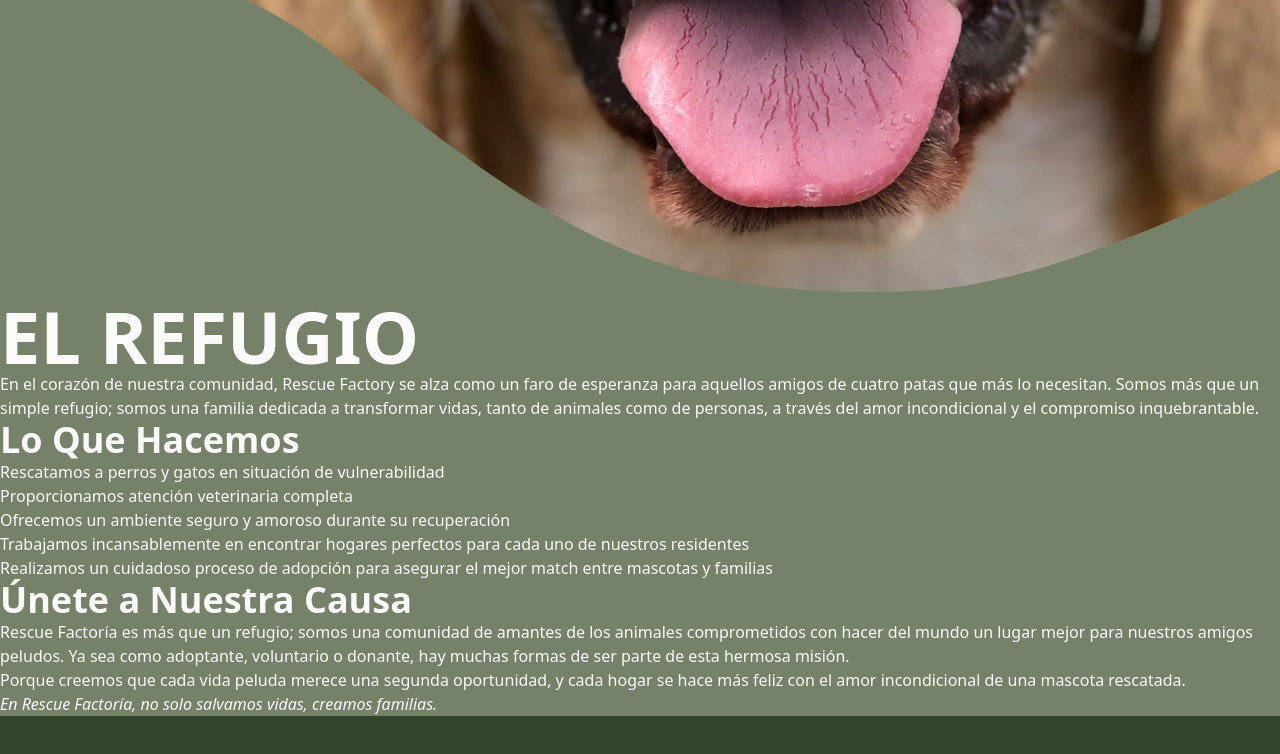
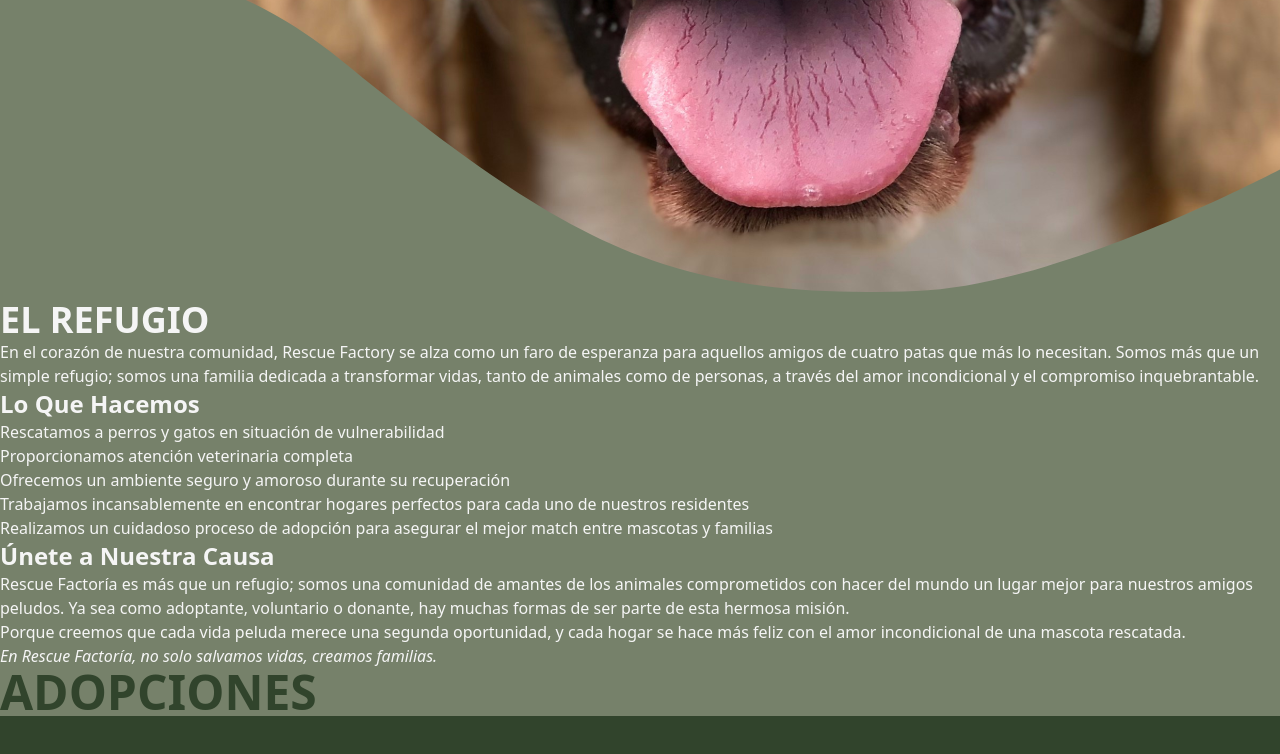
Before and after one commit to a-bac-0/rescue_factory, a React (Vite) app in the folder client/: page / in a window 1280 px wide. Shown: the part 751-1505 px from the top of the page. Built offline with nearby package versions, Linux system fonts and the light colour scheme.

Commit message:
Title Adopciones added

```diff
--- a/client/src/pages/Home.jsx
+++ b/client/src/pages/Home.jsx
@@ -9,8 +9,8 @@ const Home = () => {
         alt="Header Home"
         className="w-full h-auto object-cover"
       />
-      <section className="text-stone-50">
-        <h1 className="font-bold text-7xl">EL REFUGIO</h1>
+      <section className="text-[#F5F5F5]">
+        <h1 className="font-bold text-4xl">EL REFUGIO</h1>
         <p>
           En el corazón de nuestra comunidad, Rescue Factory se alza como un
           faro de esperanza para aquellos amigos de cuatro patas que más lo
@@ -18,7 +18,7 @@ const Home = () => {
           a transformar vidas, tanto de animales como de personas, a través del
           amor incondicional y el compromiso inquebrantable.
         </p>
-        <h2 className="font-bold text-4xl">Lo Que Hacemos</h2>
+        <h2 className="font-bold text-2xl">Lo Que Hacemos</h2>
         <ul>
           <li>Rescatamos a perros y gatos en situación de vulnerabilidad</li>
           <li>Proporcionamos atención veterinaria completa</li>
@@ -34,7 +34,7 @@ const Home = () => {
             match entre mascotas y familias
           </li>
         </ul>
-        <h2 className="font-bold text-4xl">Únete a Nuestra Causa</h2>
+        <h2 className="font-bold text-2xl">Únete a Nuestra Causa</h2>
         <p>
           Rescue Factoría es más que un refugio; somos una comunidad de amantes
           de los animales comprometidos con hacer del mundo un lugar mejor para
@@ -48,7 +48,14 @@ const Home = () => {
         </p>
         <i>En Rescue Factoría, no solo salvamos vidas, creamos familias.</i>
       </section>
+
+      <h1 className="font-bold text-5xl text-[#31442C]">ADOPCIONES
+
+</h1>
       <section className="min-h-dvh	 bg-[#31442C]">
+        {/* <h1 className="font-bold text-5xl text-[#FFFFFF]">ADOPCIONES
+
+        </h1> */}
 
       </section>
     </main>
```
